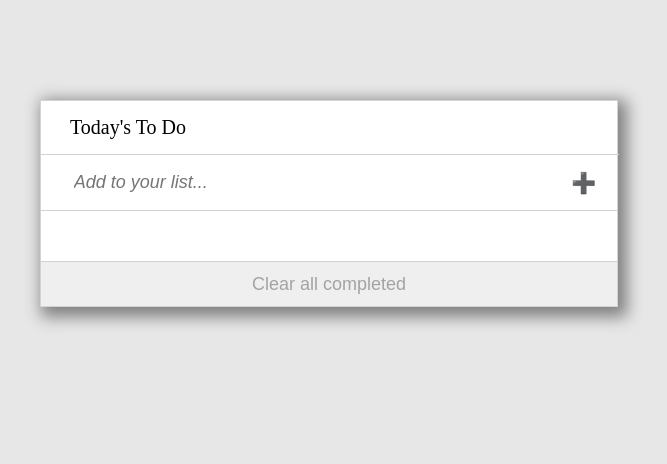
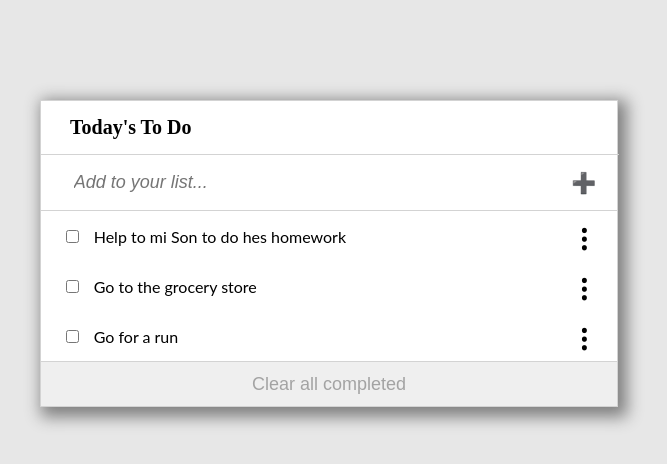
Before and after one commit to MarcoAurelioAntonio/To-Do-List-with-Webpack, a website built with webpack: page src/index.html in a window 1280 px wide. Shown: the whole page, without its empty margins (311-978 px from the left). Built offline with nearby package versions, Linux system fonts and the light colour scheme.

Commit message:
firt part done

```diff
--- a/src/index.html
+++ b/src/index.html
@@ -12,8 +12,8 @@
       <header>
         <!-- <h1 id="title">To Do List</h1> -->
       </header>
-      <main>
-				<p id="today">Today's To Do</p>
+      <div id="main">
+				<h2 id="today">Today's To Do</h2>
         <form id="form" method="get">
           <input type="text" id="add" placeholder="Add to your list..." />
           <button id="addBtn" type="submit">➕</button>
@@ -22,7 +22,7 @@
           <!-- Tasks added from javascript -->
         </div>
         <button type="button" id="clearBtn">Clear all completed</button>
-      </main>
+      </div>
     </section>
   </body>
 </html>
--- a/src/index.js
+++ b/src/index.js
@@ -1,12 +1,50 @@
 /* import _ from 'lodash'; */
 /* import './style.css'; */
 
-/* function component() {
-  const element = document.createElement('div');
+const listArray = [
+  {
+    description: 'Help to mi Son to do hes homework',
+    completed: false,
+    index: 0,
+  },
+  {
+    description: 'Go to the grocery store',
+    completed: false,
+    index: 1,
+  },
+  {
+    description: 'Go for a run',
+    completed: false,
+    index: 2,
+  },
+];
 
-  // Lodash, now imported by this script
-  element.innerHTML = _.join(['Hello', 'webpack'], ' ');
-  element.classList.add('hello');
-}
-
-document.body.appendChild(component()); */
+const list = document.getElementById('list');
+window.addEventListener('load', () => {
+  for (let i = 0; i < listArray.length; i += 1) {
+    // task div
+    const div = document.createElement('div');
+    div.classList.add('divTask');
+    // check
+    const check = document.createElement('input');
+    check.setAttribute('type', 'checkbox');
+    check.classList.add('check');
+    // descrption
+    const p = document.createElement('p');
+    p.textContent = `${listArray[i].description}`;
+    p.classList.add('p');
+    // edit button TRICOLON
+    const edit = document.createElement('button');
+    edit.classList.add('edit');
+    edit.textContent = '⁝';
+    // appending p, check and tricolon
+    div.appendChild(check);
+    div.appendChild(p);
+    // div container
+    const divCont = document.createElement('div');
+    divCont.classList.add('divCont');
+    divCont.appendChild(div);
+    divCont.appendChild(edit);
+    list.appendChild(divCont);
+  }
+});
--- a/src/style.css
+++ b/src/style.css
@@ -20,7 +20,7 @@ body {
   box-shadow: 5px 5px 15px 5px grey;
 }
 
-main {
+#main {
   width: 100%;
   height: auto;
   border: 1px solid #d3d3d3;
@@ -59,14 +59,17 @@ main {
   background-color: #ffff;
 }
 
+#addBtn:hover {
+  transform: scale(1.05);
+  cursor: pointer;
+}
+
 /* List */
 #list {
   width: 100%;
   min-height: 50px;
   border-top: 1px solid #d3d3d3;
 }
-
-/* Items list with JavaScript */
 
 #clearBtn {
   width: 100%;
@@ -76,3 +79,44 @@ main {
   border: none;
   border-top: 1px solid #d3d3d3;
 }
+
+#clearBtn:hover {
+  cursor: pointer;
+  transform: scale(1.005);
+  color: black;
+}
+
+/* Items list with JavaScript */
+.divTask {
+  display: flex;
+  align-items: center;
+  width: 85%;
+  height: 30px;
+  padding: 10px;
+  column-gap: 15px;
+}
+
+.divCont {
+  display: flex;
+  flex-direction: row;
+  justify-content: center;
+  align-items: center;
+}
+
+.p {
+  font-family: 'Lato', sans-serif;
+}
+
+.edit {
+  background-color: #ffff;
+  border: none;
+  width: 37px;
+  height: 37px;
+  font-size: 30px;
+  font-weight: 600;
+}
+
+.edit:hover {
+  cursor: move;
+  transform: scale(1.01);
+}
```
